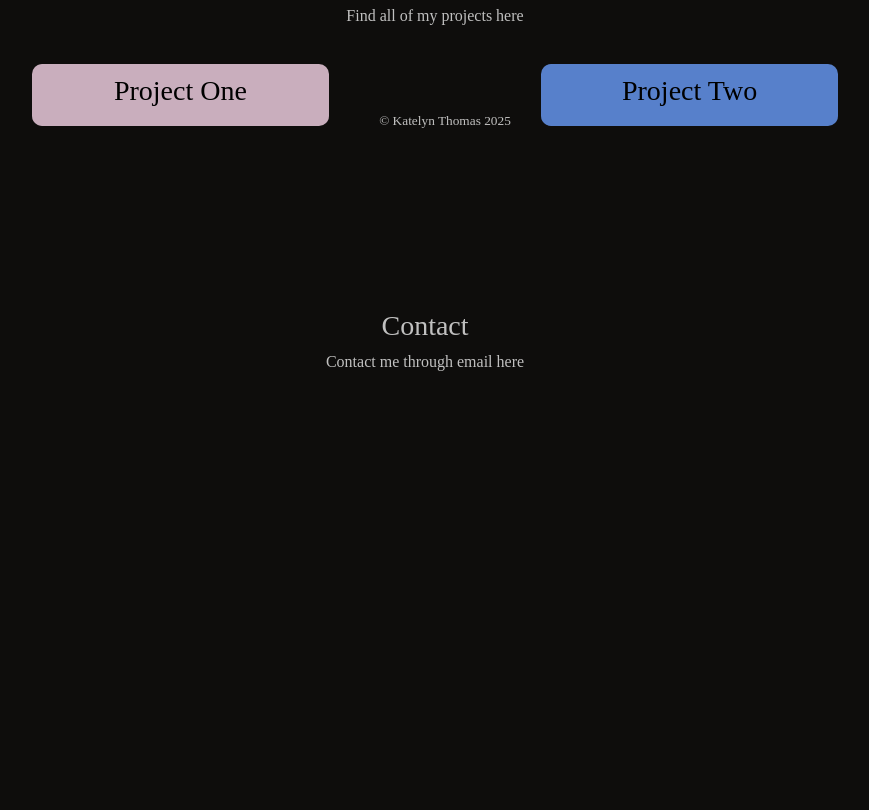
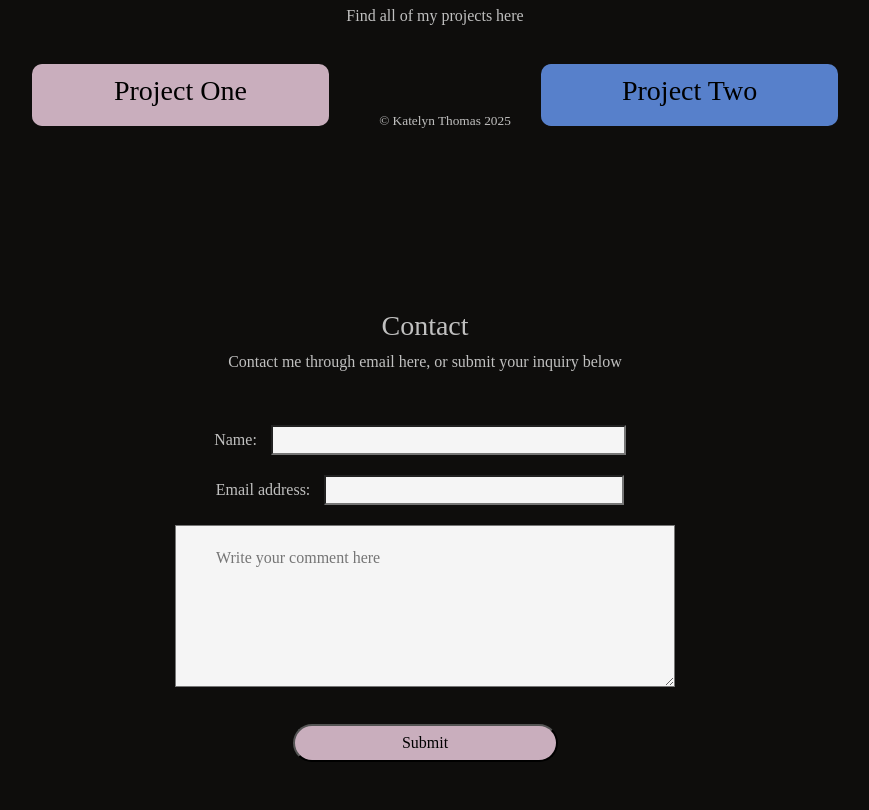
Before and after one commit to ktho12/my-portfolio, a plain HTML site: page index.html in a window 1280 px wide. Shown: the part 643-1453 px from the top of the page, without its empty margins (215-1084 px from the left). Before the commit the page ends 1137 px from the top, so only its background shows below. Drawn offline with nearby package versions, Linux system fonts and the light colour scheme.

Commit message:
Created script file, added form to contact area

```diff
--- a/index.html
+++ b/index.html
@@ -10,6 +10,7 @@
       integrity="sha384-rbsA2VBKQhggwzxH7pPCaAqO46MgnOM80zW1RWuH61DGLwZJEdK2Kadq2F9CUG65"
       crossorigin="anonymous"/>
     <link rel="stylesheet" href="style.css"/>
+    <script defer="script.js"></script>
   </head>
 
   <body>
@@ -83,7 +84,19 @@
     <div id="contact">
     <section class="contact">
       <h3>Contact</h3>
-      <p>Contact me through email here</p>
+      <p>Contact me through email here, or submit your inquiry below</p>
+
+      <form id="contactForm">
+      <label for="name">Name: </label>
+      <input type = "text" id="name" name="name">
+      <br>
+      <label for="email">Email address: </label>
+      <input type="email" id="email" name="email">
+      <br>
+      <textarea id="comment" name="comment" placeholder="Write your comment here" rows="5" cols="30"></textarea>
+      <br>
+      <button type="submit">Submit</button>
+      </form>
     </section>
     </div>
 
--- a/style.css
+++ b/style.css
@@ -73,6 +73,47 @@ body {
 
 }
 
+form {
+    width: auto;
+    padding: 25px;
+    margin: 5px;
+
+}
+
+[name="name"] {
+    background-color:whitesmoke;
+    width: 355px;
+    padding: 5px auto;
+    margin: 10px;
+
+}
+
+[name="email"] {
+    background-color: whitesmoke;
+    width:300px;
+    padding: 5px auto;
+    margin: 10px;
+}
+
+[name="comment"] {
+    background-color:whitesmoke;
+    width: 500px;
+    padding: 20px 40px 20px 40px;
+    margin: 10px;
+}
+
+button {
+    background-color:rgb(201, 174, 189);
+    width: 25%;
+    border-radius: 50px;
+    padding: 5px;
+    margin: 20px;
+}
+
+button:hover {
+    background-color:rgb(202, 162, 184);
+}
+
 .footer{
     text-align: center;
     font-size: smaller;
```
Also changed, not shown: script.js (added).
